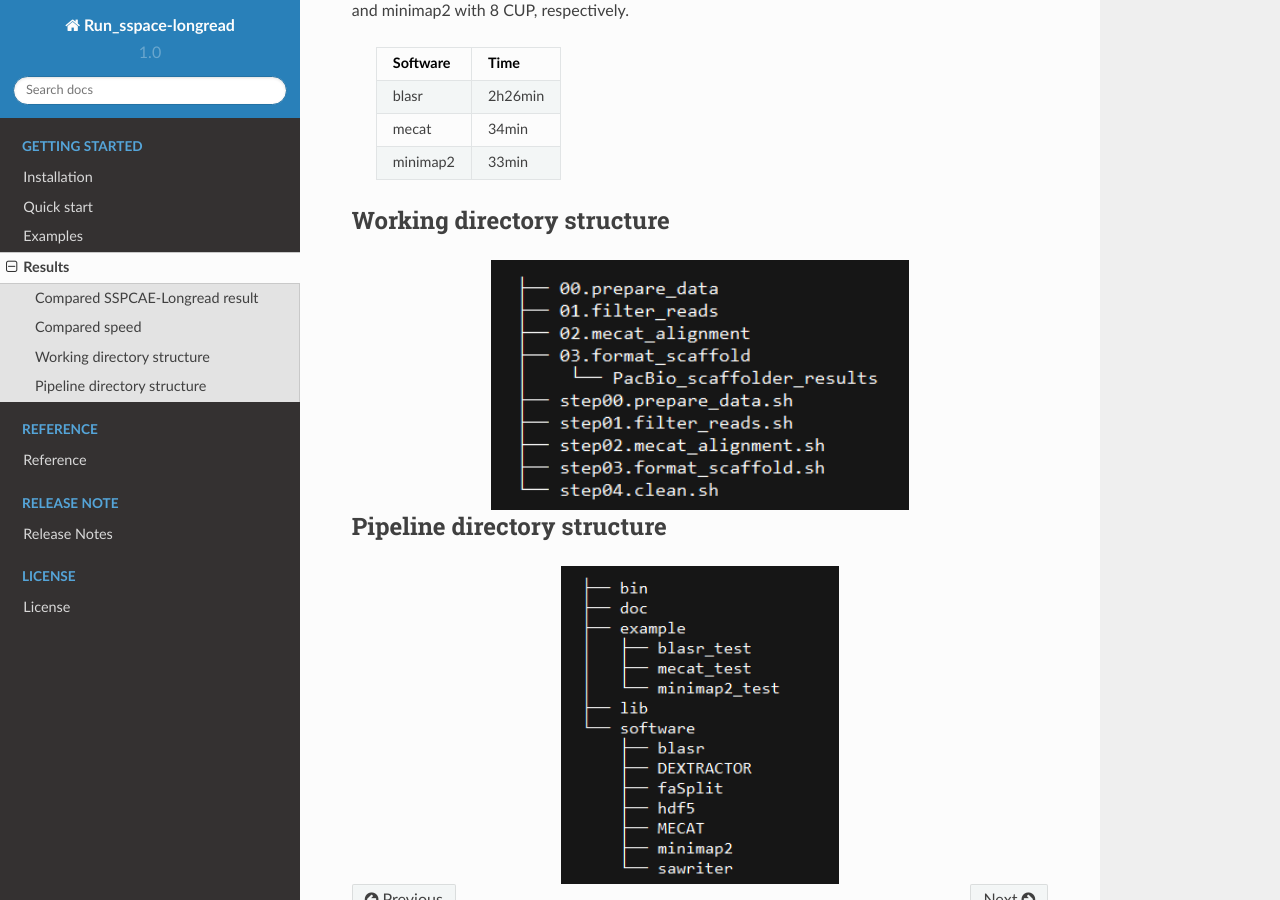
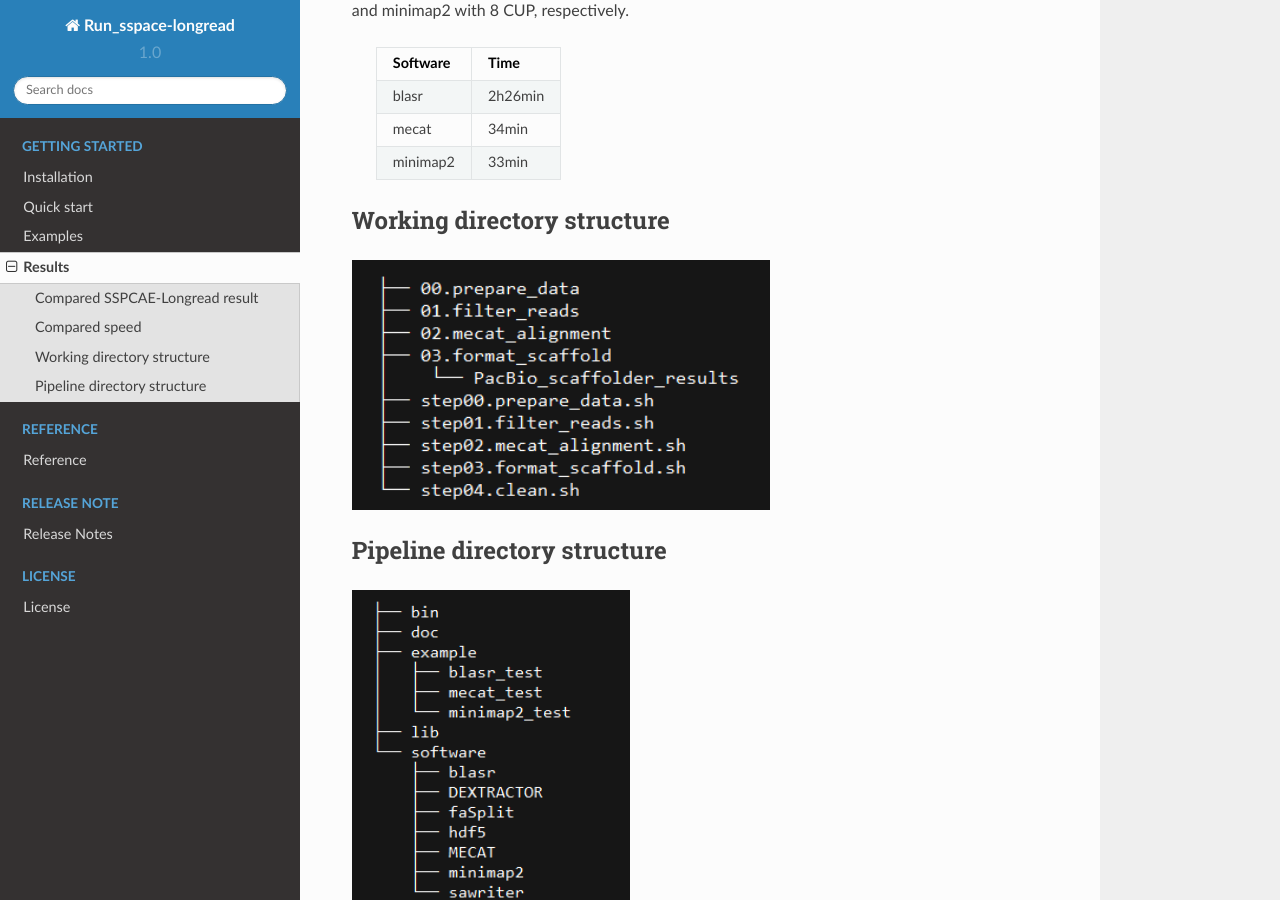
Before and after one commit to xuguoliang1/Run_sspace-longread, a Sphinx documentation site: the page built from source/result.rst, in a window 1280 px wide and 900 px high, scrolled down 649 px. Built offline with Sphinx 7.4.7 and the Read the Docs theme 2.0.0, drawn with Linux system fonts in a browser that asks for light colours.

Commit message:
Update result.rst

```diff
--- a/source/result.rst
+++ b/source/result.rst
@@ -50,12 +50,10 @@
 ^^^^^^^^^^^^^^^^^^^^^^^^^^^^^^
 
 .. figure:: _static/work_dir.png
-   :align: center
    :width: 60%
 
 
 Pipeline directory structure
 ^^^^^^^^^^^^^^^^^^^^^^^^^^^^^^
 .. figure:: _static/pipeline_dir.png
-   :align: center
    :width: 40%
```
